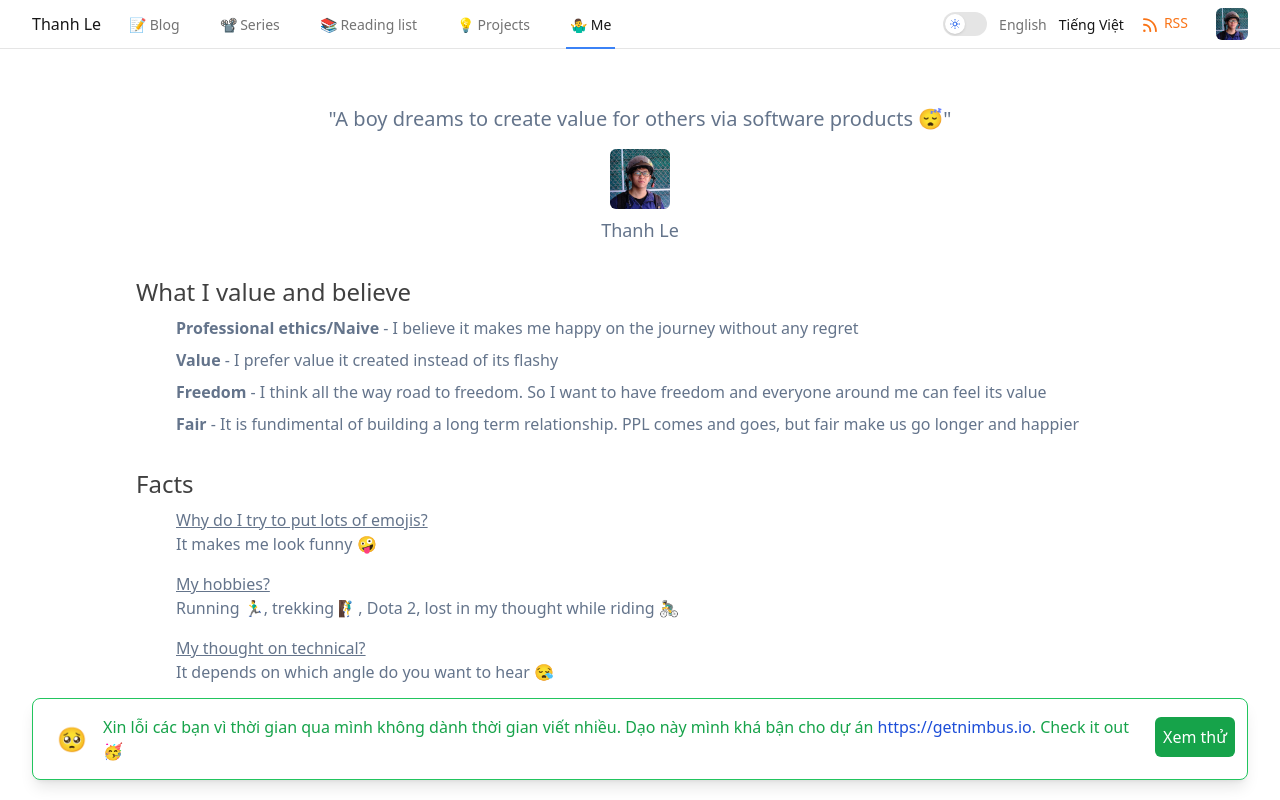
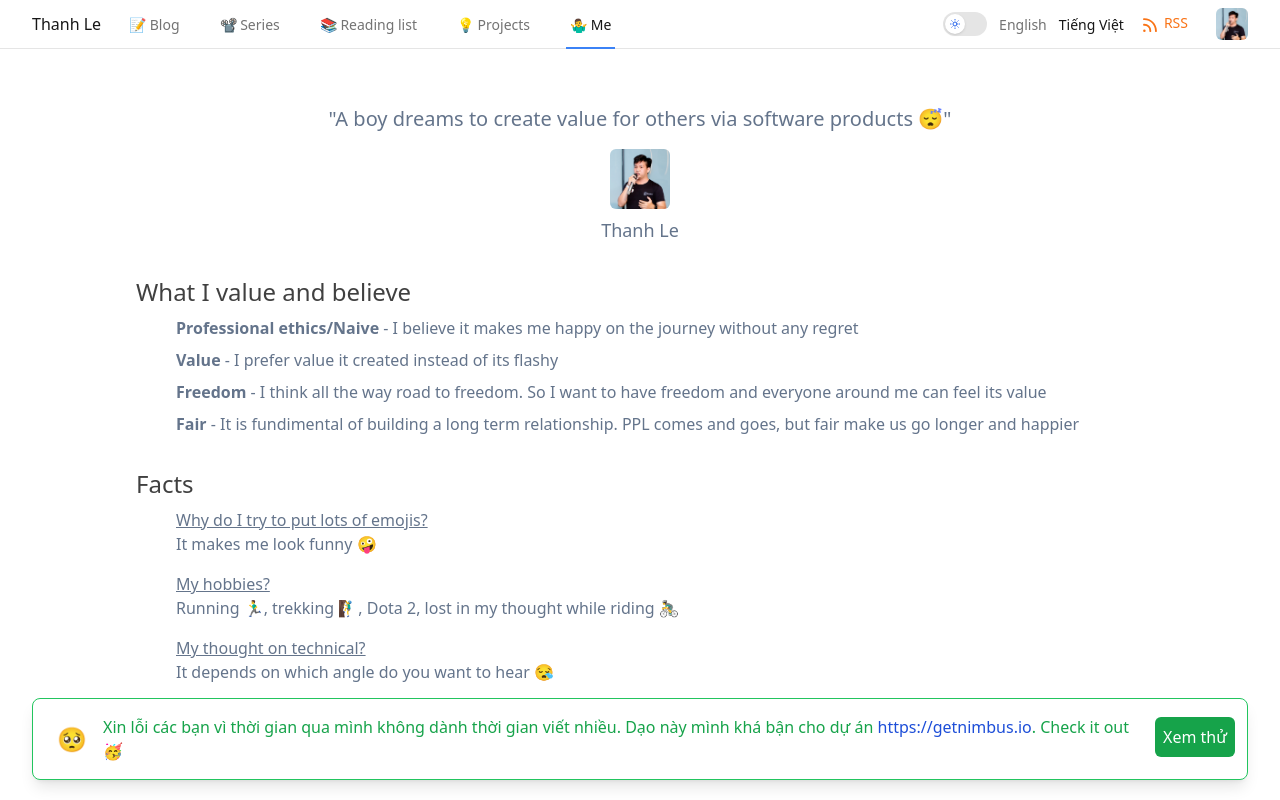
Before and after one commit to thanhlmm/blog, a Next.js app: page /me in a window 1280 px wide. Shown: the top 800 px of the page. Built offline with nearby package versions, Linux system fonts and the light colour scheme; what @splitbee/web would draw is missing.

Commit message:
Change avatar

```diff
--- a/components/header/index.tsx
+++ b/components/header/index.tsx
@@ -8,7 +8,7 @@ import ThemeSwitcher from "../themeSwitcher";
 const user = {
   name: "Thanh Le",
   email: "mihthanh27@gmail.com",
-  imageUrl: "/me.jpeg",
+  imageUrl: "/me.png",
 };
 const navigation = [
   { name: "📝 Blog", href: "/" },
@@ -137,7 +137,7 @@ export default function Header() {
                       <a className="flex items-center max-w-xs text-sm bg-white rounded-md focus:outline-none focus:ring-2 focus:ring-offset-2 focus:ring-indigo-500">
                         <span className="sr-only">Open user menu</span>
                         <Image
-                          src="/me.jpeg"
+                          src="/me.png"
                           className="rounded-md"
                           alt="me"
                           width="32"
@@ -230,7 +230,7 @@ export default function Header() {
               <div className="flex items-center px-4">
                 <div className="flex-shrink-0">
                   <Image
-                    src="/me.jpeg"
+                    src="/me.png"
                     alt="me"
                     className="rounded-md"
                     width="40"
--- a/pages/me/index.tsx
+++ b/pages/me/index.tsx
@@ -17,7 +17,7 @@ const MePage = () => {
         <br />
         <div className="mt-4">
           <Image
-            src="/me.jpeg"
+            src="/me.png"
             alt="me"
             className="rounded-md"
             width="60"
--- a/pages/project/index.tsx
+++ b/pages/project/index.tsx
@@ -48,7 +48,7 @@ const ProjectPage = ({ projects }: { projects: Project[] }) => {
         Stay tuned, the list is getting longer 🤪"
         <div className="mt-4">
           <Image
-            src="/me.jpeg"
+            src="/me.png"
             alt="me"
             className="rounded-md"
             width="60"
```
Also changed, not shown: public/me.jpeg (deleted), public/me.png (added).
